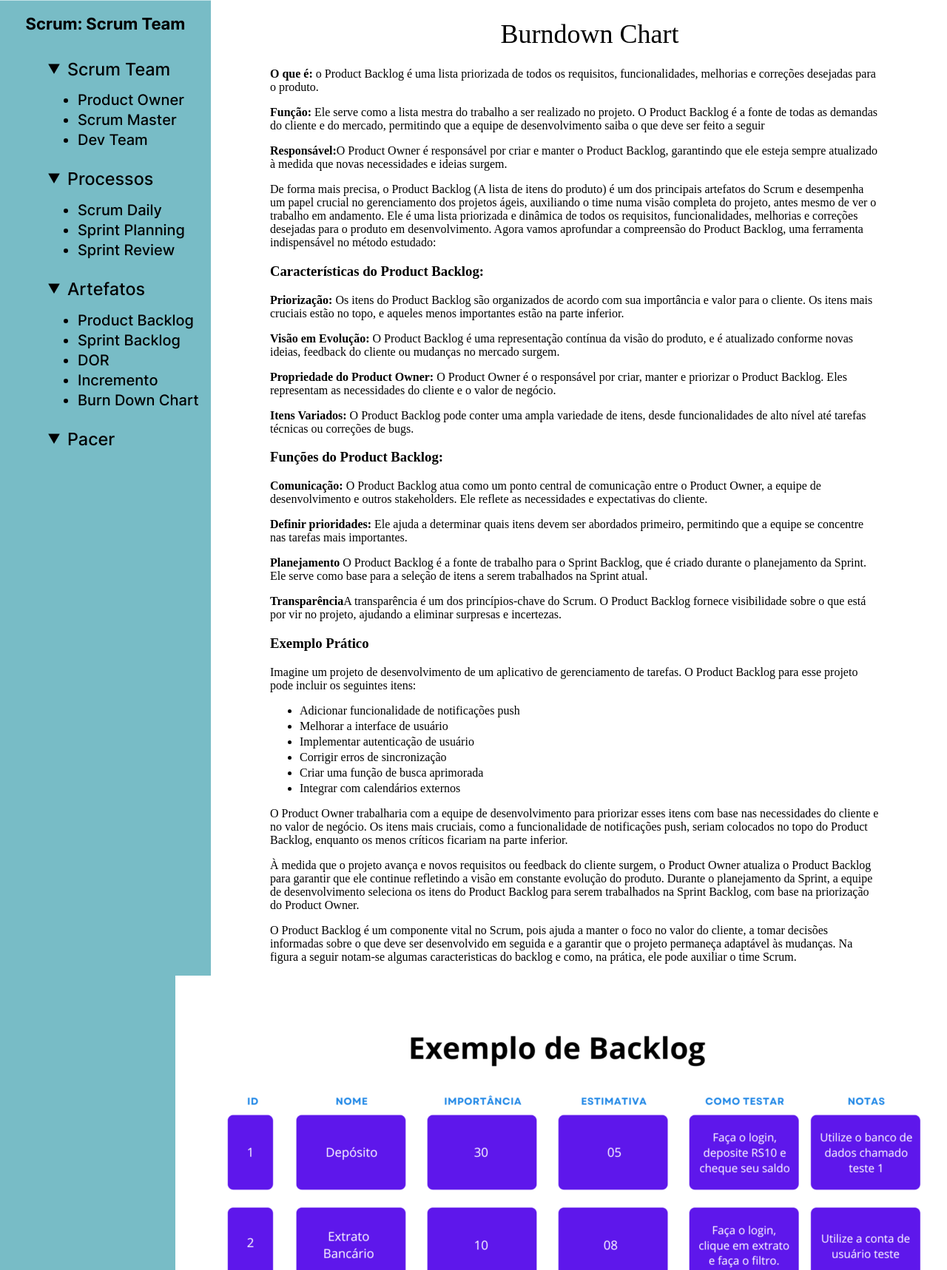
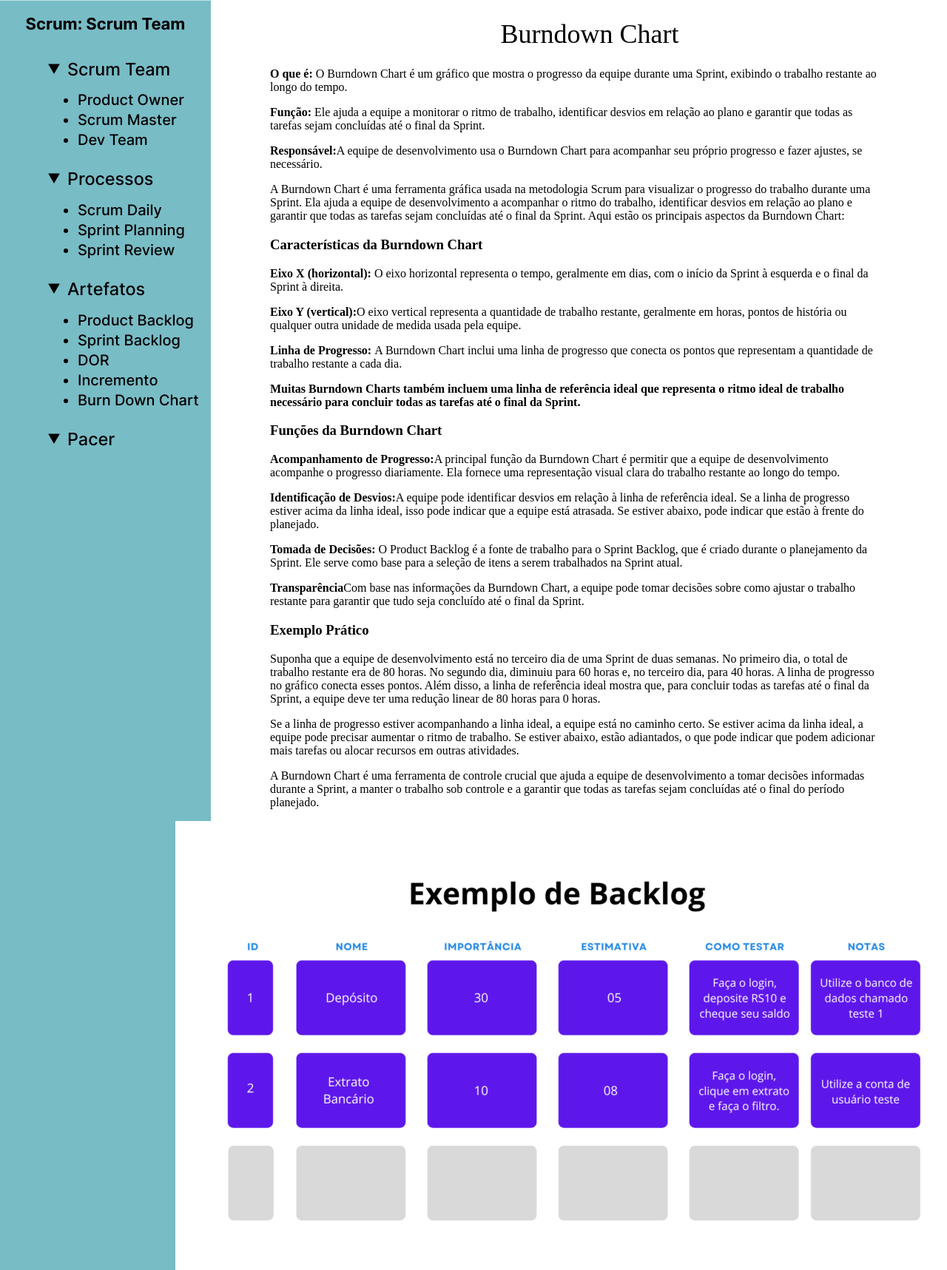
Before and after one commit to AvyaAquino/ADS-1-SEM-API, a Flask app: page /burnDownChart in a window 1280 px wide; the page is wider, and only the part inside the window is pictured. Shown: the part 123-1840 px from the top of that part at 74% size. Run offline with Flask 3, Linux system fonts and the light colour scheme.

Commit message:
feat: Inserção páginas Incremente e BurndownChart

```diff
--- a/src/templates/Artefatos/burnDownChart.html
+++ b/src/templates/Artefatos/burnDownChart.html
@@ -5,82 +5,67 @@
 
 </body>
 
-<p> <span style="font-weight: bold;"> O que é:</span> o Product Backlog é uma lista priorizada de
-    todos os requisitos, funcionalidades, melhorias e correções desejadas para o produto.</p>
-<p> <span style="font-weight: bold;">Função:</span> Ele serve como a lista mestra do trabalho a ser realizado no
-    projeto. O Product Backlog é a fonte de todas as
-    demandas do cliente e do mercado,
-    permitindo que a equipe de desenvolvimento saiba o que deve ser feito a seguir</p>
-<p> <span style="font-weight: bold;">Responsável:</span>O Product Owner é responsável por criar e manter o Product
-    Backlog, garantindo que ele esteja sempre atualizado à medida que novas necessidades e ideias surgem.</p>
+<p> <span style="font-weight: bold;"> O que é:</span> O Burndown Chart é um gráfico que mostra o progresso da equipe
+    durante uma Sprint, exibindo o trabalho restante ao longo do tempo.</p>
+<p> <span style="font-weight: bold;">Função:</span> Ele ajuda a equipe a monitorar o ritmo de trabalho, identificar
+    desvios em relação ao plano e garantir que todas as tarefas sejam concluídas até o final da Sprint.</p>
+<p> <span style="font-weight: bold;">Responsável:</span>A equipe de desenvolvimento usa o Burndown Chart para acompanhar
+    seu próprio progresso e fazer ajustes, se necessário.</p>
 
 <p>
-    De forma mais precisa, o Product Backlog (A lista de itens do produto) é um dos principais artefatos do Scrum e
-    desempenha
-    um papel crucial
-    no gerenciamento dos projetos ágeis, auxiliando o time numa visão completa do projeto, antes mesmo de ver o trabalho
-    em andamento. Ele é uma lista priorizada e dinâmica de todos os requisitos, funcionalidades,
-    melhorias e correções desejadas para o produto em desenvolvimento. Agora vamos aprofundar a compreensão do Product
-    Backlog, uma ferramenta indispensável no método estudado:
+    A Burndown Chart é uma ferramenta gráfica usada na metodologia Scrum para visualizar o progresso do trabalho durante
+    uma Sprint. Ela ajuda a equipe de desenvolvimento a acompanhar o ritmo do trabalho, identificar desvios em relação
+    ao plano e garantir que todas as tarefas sejam concluídas até o final da Sprint. Aqui estão os principais aspectos
+    da Burndown Chart:
 </p>
-<h3>Características do Product Backlog:</h3>
+<h3>Características da Burndown Chart</h3>
 
-<p> <span style="font-weight: bold;">Priorização:</span> Os itens do Product Backlog são organizados de acordo com sua
-    importância e valor para o cliente. Os itens mais cruciais estão no topo, e aqueles menos importantes estão na parte
-    inferior.</p>
+<p> <span style="font-weight: bold;">Eixo X (horizontal):</span> O eixo horizontal representa o tempo, geralmente em
+    dias, com o início da Sprint à esquerda e o final da Sprint à direita.</p>
 
-<p> <span style="font-weight: bold;"> Visão em Evolução:</span> O Product Backlog é uma representação contínua da visão
-    do produto, e é atualizado conforme novas ideias, feedback do cliente ou mudanças no mercado surgem.</p>
+<p> <span style="font-weight: bold;">Eixo Y (vertical):</span>O eixo vertical representa a quantidade de trabalho
+    restante, geralmente em horas, pontos de história ou qualquer outra unidade de medida usada pela equipe.</p>
 
-<p> <span style="font-weight: bold;">Propriedade do Product Owner:</span> O Product Owner é o responsável por criar,
-    manter e priorizar o Product Backlog. Eles representam as necessidades do cliente e o valor de negócio.</p>
+<p> <span style="font-weight: bold;">Linha de Progresso: </span> A Burndown Chart inclui uma linha de progresso que
+    conecta os pontos que representam a quantidade de trabalho restante a cada dia.</p>
 
-<p> <span style="font-weight: bold;">Itens Variados:</span> O Product Backlog pode conter uma ampla variedade de itens,
-    desde funcionalidades de alto nível até tarefas técnicas ou correções de bugs.</p>
+<p> <span style="font-weight: bold;">Muitas Burndown Charts também incluem uma linha de referência ideal que representa
+        o ritmo ideal de trabalho necessário para concluir todas as tarefas até o final da Sprint.</p>
 
-<h3>Funções do Product Backlog:</h3>
+<h3>Funções da Burndown Chart</h3>
 
-<p> <span style="font-weight: bold;">Comunicação:</span> O Product Backlog atua como um ponto central de comunicação
-    entre o Product Owner, a equipe de desenvolvimento e outros stakeholders. Ele reflete as necessidades e expectativas
-    do cliente.</p>
+<p> <span style="font-weight: bold;">Acompanhamento de Progresso:</span>A principal função da Burndown Chart é permitir
+    que a equipe de desenvolvimento acompanhe o progresso diariamente. Ela fornece uma representação visual clara do
+    trabalho restante ao longo do tempo.</p>
 
-<p> <span style="font-weight: bold;">Definir prioridades:</span> Ele ajuda a determinar quais itens devem ser abordados
-    primeiro, permitindo que a equipe se concentre nas tarefas mais importantes.</p>
+<p> <span style="font-weight: bold;">Identificação de Desvios:</span>A equipe pode identificar desvios em relação à
+    linha de referência ideal. Se a linha de progresso estiver acima da linha ideal, isso pode indicar que a equipe está
+    atrasada. Se estiver abaixo, pode indicar que estão à frente do planejado.</p>
 
-<p> <span style="font-weight: bold;">Planejamento</span> O Product Backlog é a fonte de trabalho para o Sprint Backlog,
+<p> <span style="font-weight: bold;">Tomada de Decisões: </span> O Product Backlog é a fonte de trabalho para o Sprint
+    Backlog,
     que é criado durante o planejamento da Sprint. Ele serve como base para a seleção de itens a serem trabalhados na
     Sprint atual.</p>
 
-<p> <span style="font-weight: bold;">Transparência</span>A transparência é um dos princípios-chave do Scrum. O Product
-    Backlog fornece visibilidade sobre o que está por vir no projeto, ajudando a eliminar surpresas e incertezas.</p>
+<p> <span style="font-weight: bold;">Transparência</span>Com base nas informações da Burndown Chart, a equipe pode tomar
+    decisões sobre como ajustar o trabalho restante para garantir que tudo seja concluído até o final da Sprint.</p>
 
 <h3>Exemplo Prático</h3>
 
 <p>
-    Imagine um projeto de desenvolvimento de um aplicativo de gerenciamento de tarefas. O Product Backlog para esse
-    projeto pode incluir os seguintes itens:
-<ul>
-    <li>Adicionar funcionalidade de notificações push</li>
-    <li>Melhorar a interface de usuário</li>
-    <li>Implementar autenticação de usuário</li>
-    <li>Corrigir erros de sincronização</li>
-    <li>Criar uma função de busca aprimorada</li>
-    <li>Integrar com calendários externos</li>
-</ul>
+    Suponha que a equipe de desenvolvimento está no terceiro dia de uma Sprint de duas semanas. No primeiro dia, o total
+    de trabalho restante era de 80 horas. No segundo dia, diminuiu para 60 horas e, no terceiro dia, para 40 horas. A
+    linha de progresso no gráfico conecta esses pontos. Além disso, a linha de referência ideal mostra que, para
+    concluir todas as tarefas até o final da Sprint, a equipe deve ter uma redução linear de 80 horas para 0 horas.
 <p>
-O Product Owner trabalharia com a equipe de desenvolvimento para priorizar esses itens com base nas necessidades do
-cliente e no valor de negócio. Os itens mais cruciais, como a funcionalidade de notificações push, seriam colocados no
-topo do Product Backlog, enquanto os menos críticos ficariam na parte inferior.
+    Se a linha de progresso estiver acompanhando a linha ideal, a equipe está no caminho certo. Se estiver acima da
+    linha ideal, a equipe pode precisar aumentar o ritmo de trabalho. Se estiver abaixo, estão adiantados, o que pode
+    indicar que podem adicionar mais tarefas ou alocar recursos em outras atividades.
 </p>
 <p>
-À medida que o projeto avança e novos requisitos ou feedback do cliente surgem, o Product Owner atualiza o Product
-Backlog para garantir que ele continue refletindo a visão em constante evolução do produto. Durante o planejamento da
-Sprint, a equipe de desenvolvimento seleciona os itens do Product Backlog para serem trabalhados na Sprint Backlog, com
-base na priorização do Product Owner.
-</p>
-<p>
-O Product Backlog é um componente vital no Scrum, pois ajuda a manter o foco no valor do cliente, a tomar decisões
-informadas sobre o que deve ser desenvolvido em seguida e a garantir que o projeto permaneça adaptável às mudanças. Na figura a seguir notam-se algumas caracteristicas do backlog e como, na prática, ele pode auxiliar o time Scrum.
+    A Burndown Chart é uma ferramenta de controle crucial que ajuda a equipe de desenvolvimento a tomar decisões
+    informadas durante a Sprint, a manter o trabalho sob controle e a garantir que todas as tarefas sejam concluídas até
+    o final do período planejado.
 </p>
 
 <div class="img">
```
Also changed, not shown: src/templates/Artefatos/Incremento.html (+61 -63 lines).
